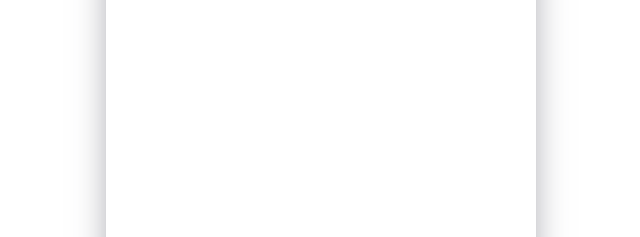
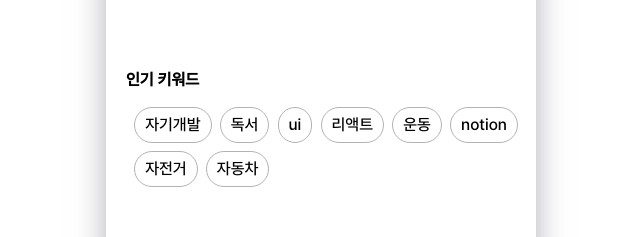
Before and after one commit to GDSC-CheckMate/GOFE_FrontEnd, a React (Create React App) app: page /community/searchview in a window 1280 px wide. Shown: the part 299-536 px from the top of the page, without its empty margins (319-959 px from the left). Built offline with nearby package versions, Linux system fonts and the light colour scheme; no server answers.

Commit message:
#67 키워드 검색 뷰 작업
검색어량 조절, 추가적인 리덕스 작업 필요

```diff
--- a/src/Redux/communitySlice.js
+++ b/src/Redux/communitySlice.js
@@ -18,6 +18,7 @@ const communitySlice = createSlice({
     status: "idle",
     likes: [], // 받은 응원 데이터를 저장할 곳을 빈 배열로 초기화
     keyword: "",
+    hot_words: [],
     error: null,
   },
   reducers: {
@@ -25,10 +26,13 @@ const communitySlice = createSlice({
       state.groups.push(action.payload);
     },
     setLikes: (state, action) => {
-      state.likes = action.payload; // 받은 응원 데이터를 업데이트
+      state.likes = action.payload;
     },
     addKeyword: (state, action) => {
-      state.keyword = action.payload; //키워드 상태 업데이트
+      state.keyword = action.payload;
+    },
+    addhot_word: (state, action) => {
+      state.hot_words = action.payload;
     },
   },
   extraReducers: (builder) => {
@@ -47,6 +51,7 @@ const communitySlice = createSlice({
   },
 });
 
-export const { addGroup, setLikes, addKeyword } = communitySlice.actions;
+export const { addGroup, setLikes, addKeyword, addhot_word } =
+  communitySlice.actions;
 
 export default communitySlice.reducer;
--- a/src/page/community/components/CommunityHomeKeyword.jsx
+++ b/src/page/community/components/CommunityHomeKeyword.jsx
@@ -1,7 +1,7 @@
 import React from "react";
 import CommunityHomeKeywordDetail from "./CommunityHomeKeywordDetail";
 
-const keyword = [
+const hot_word = [
   {
     id: 1,
     word: "자기개발",
@@ -39,8 +39,8 @@ const keyword = [
 const CommunityHomeKeyword = () => {
   return (
     <div className="community-home-keyword-container-box">
-      {keyword.map((keywords) => (
-        <CommunityHomeKeywordDetail key={keywords.id} keywords={keywords} />
+      {hot_word.map((hot) => (
+        <CommunityHomeKeywordDetail key={hot.id} hot={hot} />
       ))}
     </div>
   );
--- a/src/page/community/components/CommunityHomeKeywordDetail.jsx
+++ b/src/page/community/components/CommunityHomeKeywordDetail.jsx
@@ -1,10 +1,10 @@
 import React from "react";
 
-const CommunityHomeKeywordDetail = ({ keywords }) => {
-  if (!keywords) {
+const CommunityHomeKeywordDetail = ({ hot }) => {
+  if (!hot) {
     return null; // profile이 undefined인 경우 null을 반환하여 렌더링하지 않음
   }
-  const { word } = keywords;
+  const { word } = hot;
   return (
     <div className="community-home-keyword-box">
       <div className="community-home-keyword-content">{word}</div>
--- a/src/page/community/components/search/SearchView.jsx
+++ b/src/page/community/components/search/SearchView.jsx
@@ -7,12 +7,48 @@ import { ReactComponent as Back } from "../../../../assets/community/Back.svg";
 
 import { useDispatch, useSelector } from "react-redux";
 import SearchRecent from "./SearchRecent";
-import { addKeyword } from "../../../../redux/communitySlice";
+import { addKeyword, addhot_word } from "../../../../redux/communitySlice";
+import CommunityHomeKeywordDetail from "../CommunityHomeKeywordDetail";
+
+const hot_word = [
+  {
+    id: 1,
+    word: "자기개발",
+  },
+  {
+    id: 2,
+    word: "독서",
+  },
+  {
+    id: 3,
+    word: "ui",
+  },
+  {
+    id: 4,
+    word: "리액트",
+  },
+  {
+    id: 5,
+    word: "운동",
+  },
+  {
+    id: 6,
+    word: "notion",
+  },
+  {
+    id: 7,
+    word: "자전거",
+  },
+  {
+    id: 8,
+    word: "자동차",
+  },
+];
 
 const SearchView = () => {
   const searchText = useSelector((state) => state.community.keyword);
   const [keywordsArray, setKeywordsArray] = useState([]);
-
+  const hot_words = useSelector((state) => state.community.hot_words);
   const location = useLocation();
   const navigate = useNavigate();
   const path = location.pathname;
@@ -23,7 +59,8 @@ const SearchView = () => {
     if (searchText) {
       setKeywordsArray((prevArray) => prevArray.concat(searchText));
     }
-  }, [searchText]);
+    dispatch(addhot_word([...hot_word]));
+  }, [searchText, dispatch]);
 
   const handleSearch = () => {
     if (inputText.trim() !== "") {
@@ -68,7 +105,15 @@ const SearchView = () => {
           </div>
         </div>
       </div>
-      <SearchRecent keywordsArray={keywordsArray} onRemove={handleRemove} />
+      <div className="community-search-view-content">
+        <SearchRecent keywordsArray={keywordsArray} onRemove={handleRemove} />
+        <div className="community-search-hot-words-container-box">
+          <div className="community-search-hot-words-title">인기 키워드</div>
+          {hot_words.map((hot) => (
+            <CommunityHomeKeywordDetail key={hot.id} hot={hot} />
+          ))}
+        </div>
+      </div>
     </div>
   );
 };
--- a/src/scss/page/_community.scss
+++ b/src/scss/page/_community.scss
@@ -577,6 +577,7 @@
 }
 .community-search-view-container-box {
   width: 100%;
+  position: relative;
   .community-search-view-header-container {
     display: flex;
     .community-search-header-back {
@@ -629,6 +630,34 @@
         .community-search-view-recent-keyword-button {
           margin-top: 10px;
           margin-left: auto;
+        }
+      }
+    }
+  }
+  .community-search-view-content {
+    position: relative;
+
+    .community-search-hot-words-container-box {
+      position: absolute;
+      top: 250px;
+      left: 20px;
+
+      .community-search-hot-words-title {
+        @include custom-font-size(600, 16px, black);
+        margin-bottom: 10px;
+      }
+      .community-home-keyword-box {
+        float: left;
+        margin-left: 2%;
+        margin-top: 2%;
+
+        .community-home-keyword-content {
+          padding: 5px 10px;
+          justify-content: center;
+          align-items: center;
+          gap: 10px;
+          border-radius: 50px;
+          border: 1px solid #b3b3b3;
         }
       }
     }
```
